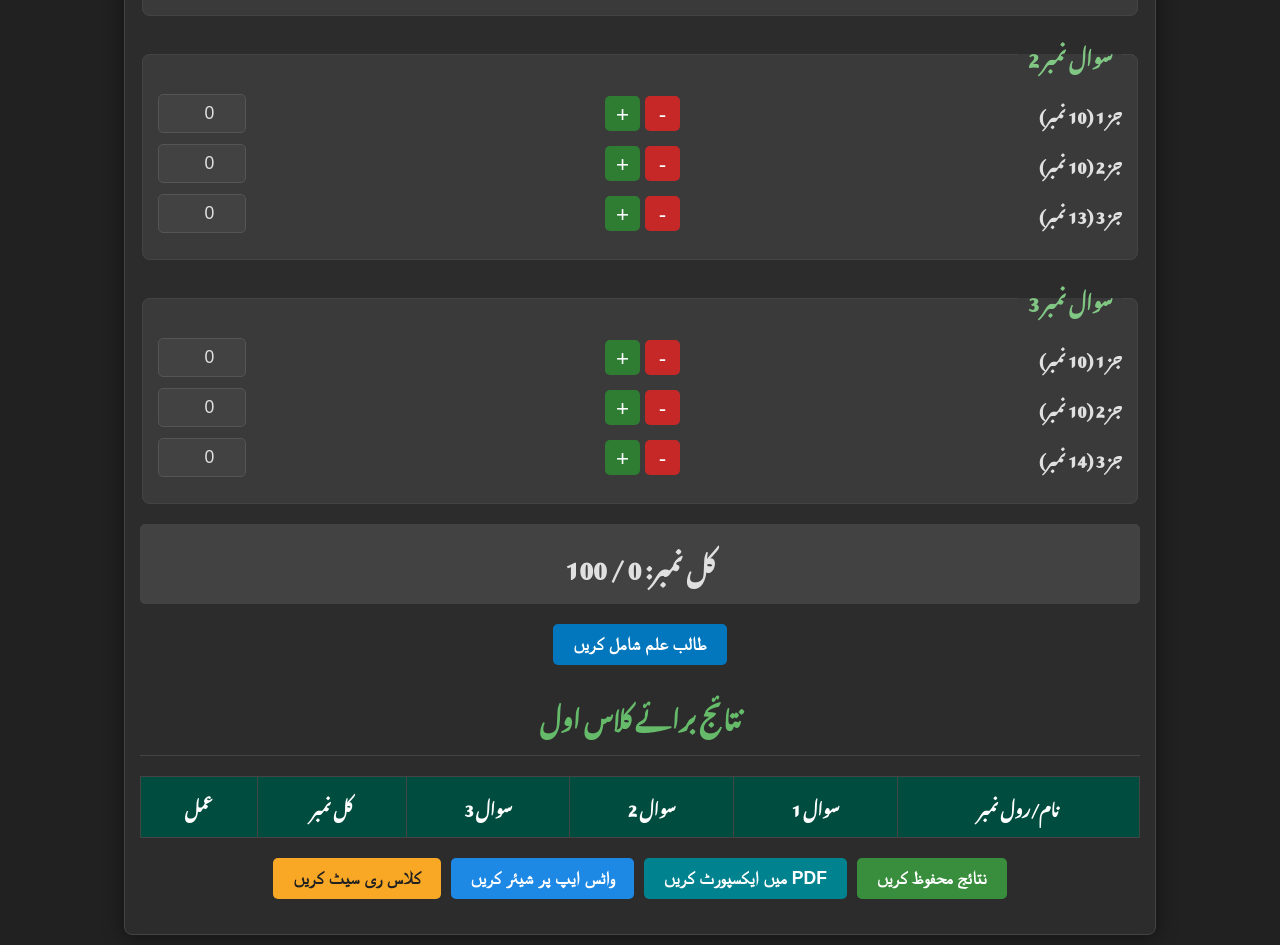
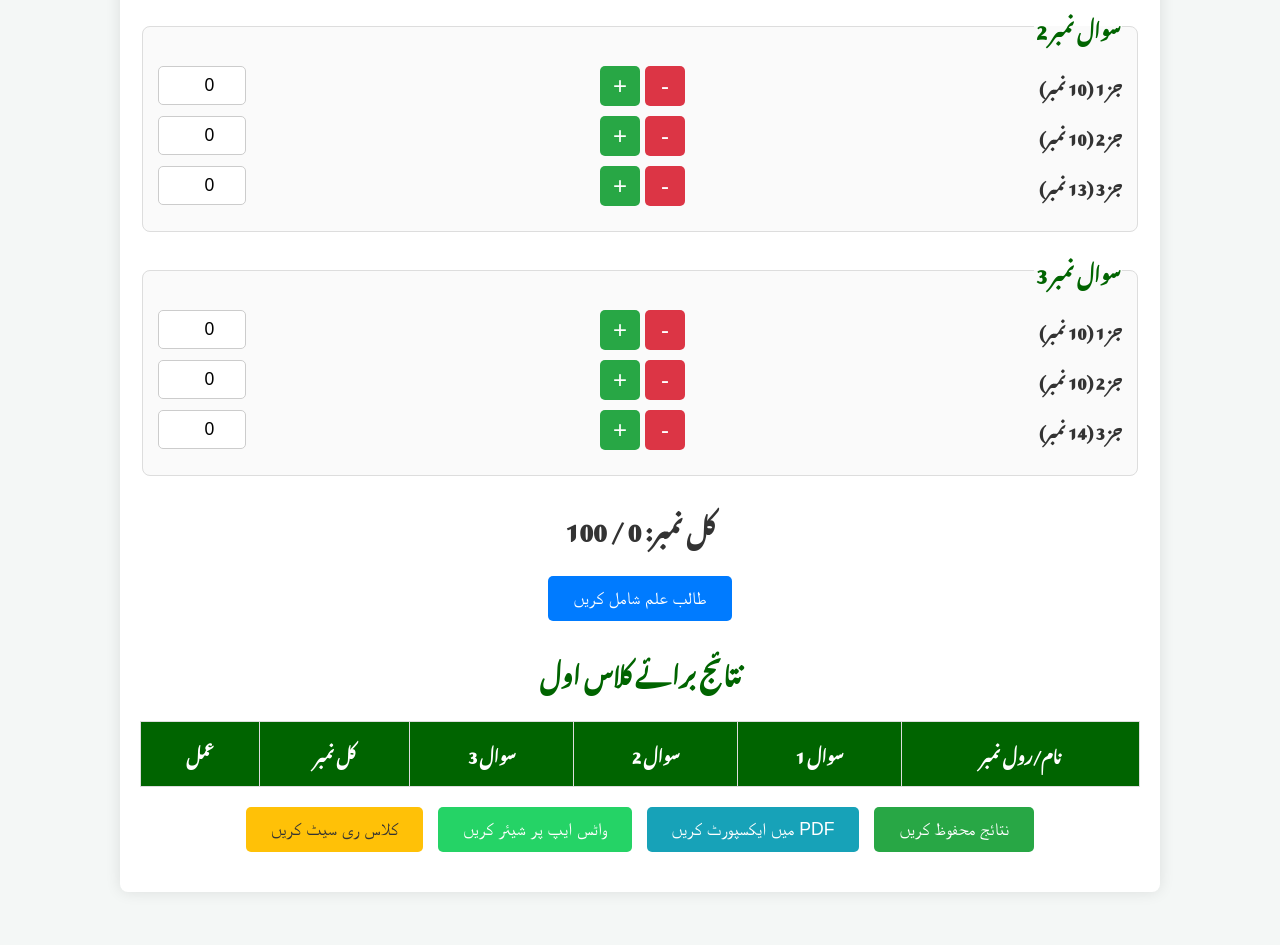
Before and after one commit to ali4634/paper, a plain HTML site: page index.html in a window 1280 px wide. Shown: the part 607-1552 px from the top of the page. After the commit the page ends 1519 px from the top, so only its background shows below. Drawn offline with Linux system fonts and the light colour scheme.

Commit message:
Update index.html

```diff
--- a/index.html
+++ b/index.html
@@ -1,48 +1,41 @@
-<!DOCTYPE html>
+ <!DOCTYPE html>
 <html lang="ur" dir="rtl">
 <head>
     <meta charset="UTF-8">
     <meta name="viewport" content="width=device-width, initial-scale=1.0">
     <title>پیپر مارکنگ ایپ</title>
 
-    <!-- PWA: مینی فیسٹ فائل کا درست اور مکمل پاتھ -->
-    <link rel="manifest" href="/paper/manifest.json">
-    <meta name="theme-color" content="#3a3a3a">
+    <!-- PWA -->
+    <link rel="manifest" href="manifest.json">
+    <meta name="theme-color" content="#006400">
 
     <script src="https://cdnjs.cloudflare.com/ajax/libs/html2pdf.js/0.9.2/html2pdf.bundle.min.js"></script>
     <style>
-        /* --- آنکھوں کے لیے آرام دہ گرے تھیم --- */
         body {
             font-family: 'Noto Nastaliq Urdu', 'Segoe UI', Tahoma, Geneva, Verdana, sans-serif;
-            background-color: #212121;
-            color: #e0e0e0;
+            background-color: #f4f7f6;
+            color: #333;
             margin: 0;
-            padding: 10px;
+            padding: 20px;
         }
         .container {
             max-width: 1000px;
             margin: auto;
-            background: #2c2c2c;
-            padding: 15px;
+            background: #fff;
+            padding: 20px;
             border-radius: 8px;
-            box-shadow: 0 0 20px rgba(0,0,0,0.5);
-            border: 1px solid #444;
+            box-shadow: 0 0 15px rgba(0,0,0,0.1);
         }
         h1, h2 {
             text-align: center;
-            color: #66bb6a;
-            border-bottom: 1px solid #444;
-            padding-bottom: 10px;
+            color: #006400;
         }
         .controls {
             display: flex;
-            gap: 15px;
+            gap: 20px;
             align-items: center;
             flex-wrap: wrap;
             margin-bottom: 20px;
-            padding: 10px;
-            background: #3a3a3a;
-            border-radius: 5px;
         }
         label {
             font-weight: bold;
@@ -50,24 +43,21 @@
         select, input[type="text"], input[type="number"] {
             padding: 8px;
             border-radius: 5px;
-            border: 1px solid #555;
-            background-color: #424242;
-            color: #e0e0e0;
-            width: 180px;
+            border: 1px solid #ccc;
+            width: 200px;
             text-align: right;
         }
         .question-group {
-            border: 1px solid #444;
+            border: 1px solid #ddd;
             border-radius: 8px;
             padding: 15px;
             margin-bottom: 15px;
-            background-color: #3a3a3a;
+            background-color: #fafafa;
         }
         legend {
             font-weight: bold;
             font-size: 1.2em;
-            color: #81c784;
-            padding: 0 10px;
+            color: #006400;
         }
         .part {
             display: flex;
@@ -85,64 +75,59 @@
             gap: 5px;
         }
         .part button {
-            width: 35px;
-            height: 35px;
-            font-size: 1.4em;
+            width: 40px;
+            height: 40px;
+            font-size: 1.5em;
             cursor: pointer;
             border: none;
             color: #fff;
             border-radius: 5px;
-            line-height: 35px;
         }
-        .plus-btn { background-color: #2e7d32; }
-        .minus-btn { background-color: #c62828; }
+        .plus-btn { background-color: #28a745; }
+        .minus-btn { background-color: #dc3545; }
         .total-marks {
             text-align: center;
             font-size: 1.5em;
             font-weight: bold;
             margin-top: 20px;
-            background-color: #424242;
-            padding: 10px;
-            border-radius: 5px;
         }
         .main-buttons {
             display: flex;
             justify-content: center;
-            gap: 10px;
+            gap: 15px;
             margin: 20px 0;
             flex-wrap: wrap;
         }
         .main-buttons button {
-            padding: 10px 20px;
+            padding: 12px 25px;
             font-size: 1.1em;
             cursor: pointer;
             border-radius: 5px;
             border: none;
             color: white;
-            font-weight: bold;
         }
-        #addStudentBtn { background-color: #0277bd; }
-        #saveResultsBtn { background-color: #388e3c; }
-        #resetClassBtn { background-color: #f9a825; color: #212121; }
-        #exportPdfBtn { background-color: #00838f; }
-        #shareWhatsAppBtn { background-color: #1e88e5; }
-        #deleteBtn { background-color: #c62828; padding: 5px 10px !important; font-size: 0.9em !important; }
+        #addStudentBtn { background-color: #007bff; }
+        #saveResultsBtn { background-color: #28a745; }
+        #resetClassBtn { background-color: #ffc107; color: #333; }
+        #exportPdfBtn { background-color: #17a2b8; }
+        #shareWhatsAppBtn { background-color: #25D366; }
+        #deleteBtn { background-color: #dc3545; }
         table {
             width: 100%;
             border-collapse: collapse;
             margin-top: 20px;
         }
         th, td {
-            border: 1px solid #444;
-            padding: 10px;
+            border: 1px solid #ddd;
+            padding: 12px;
             text-align: center;
         }
         th {
-            background-color: #004d40;
+            background-color: #006400;
             color: white;
         }
         tbody tr:nth-child(even) {
-            background-color: #373737;
+            background-color: #f2f2f2;
         }
     </style>
 </head>
@@ -170,6 +155,7 @@
         </div>
 
         <div class="marking-section">
+            <!-- مارکنگ ایریا ویسے ہی رہے گا -->
             <h2>مارکنگ ایریا</h2>
             <div class="student-info" style="display: flex; gap: 15px; align-items: center; margin-bottom: 20px;">
                 <label for="studentName">طالب علم کا نام/رول نمبر:</label>
@@ -340,6 +326,8 @@
             }
         }
 
+        // --- ڈیٹا کو محفوظ اور لوڈ کرنے کے فنکشنز ---
+
         function saveResults() {
             const currentClass = classSelect.value;
             const currentBook = bookNameInput.value;
@@ -356,7 +344,7 @@
                     q1: cells[1].innerText,
                     q2: cells[2].innerText,
                     q3: cells[3].innerText,
-                    total: cells[4].innerText.replace(/<[^>]*>?/gm, '')
+                    total: cells[4].innerText.replace(/<[^>]*>?/gm, '') // b tag ko hatane ke liye
                 };
                 dataToSave.students.push(studentData);
             });
@@ -368,7 +356,7 @@
         function loadResults() {
             const currentClass = classSelect.value;
             resultClassName.innerText = `نتائج برائے ${currentClass}`;
-            resultsBody.innerHTML = '';
+            resultsBody.innerHTML = ''; // پرانا ٹیبل صاف کریں
 
             const savedData = localStorage.getItem(`results_${currentClass}`);
             if (savedData) {
@@ -376,7 +364,7 @@
                 bookNameInput.value = data.bookName || '';
                 data.students.forEach(student => addStudentToTable(student));
             } else {
-                bookNameInput.value = '';
+                bookNameInput.value = ''; // اگر کوئی ڈیٹا نہیں تو کتاب کا نام خالی کر دیں
             }
         }
 
@@ -394,8 +382,11 @@
 
         classSelect.addEventListener('change', loadResults);
 
+        // --- ایکسپورٹ اور شیئر کے فنکشنز ---
+
         document.getElementById('exportPdfBtn').addEventListener('click', () => {
             const resultsDiv = document.getElementById('resultsDiv').cloneNode(true);
+            // PDF se 'عمل' column hatayein
             resultsDiv.querySelectorAll('th:last-child, td:last-child').forEach(el => el.remove());
 
             const className = classSelect.value;
@@ -436,11 +427,11 @@
             window.open(whatsappUrl, '_blank');
         });
 
-        // PWA Service Worker Registration
+        // --- PWA Service Worker Registration ---
         if ('serviceWorker' in navigator) {
             window.addEventListener('load', () => {
-                loadResults();
-                navigator.serviceWorker.register('/paper/sw.js').then(registration => {
+                loadResults(); // صفحہ لوڈ ہوتے ہی رزلٹ لوڈ کریں
+                navigator.serviceWorker.register('sw.js').then(registration => {
                     console.log('ServiceWorker registered with scope: ', registration.scope);
                 }).catch(err => {
                     console.log('ServiceWorker registration failed: ', err);
```
